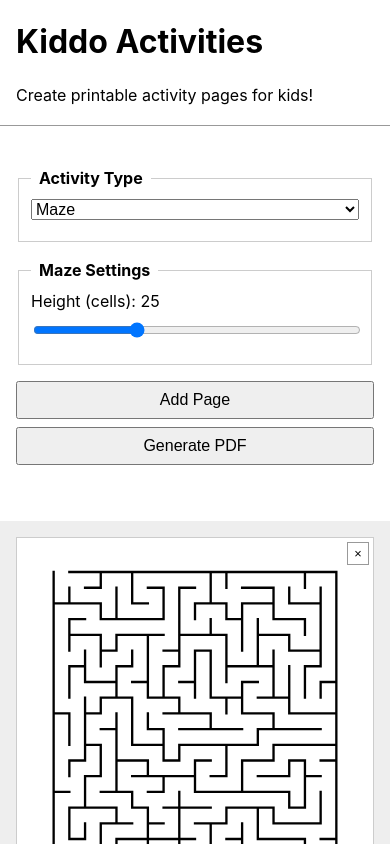
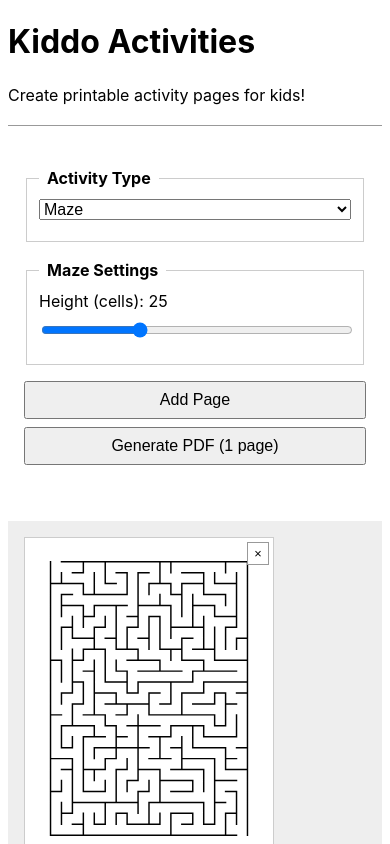
Before and after one commit to johnellmore/kiddo-activities, a plain HTML site: page index.html in a window 390 px wide. Both pictures are taken after a click on the button "Add Page". Shown: the top 844 px of the page. Drawn offline with Linux system fonts and the light colour scheme.

Commit message:
further visual/functional tweaks

```diff
--- a/index.html
+++ b/index.html
@@ -18,6 +18,7 @@
     body {
       margin: 0;
       background-color: white;
+      padding: 0 2em;
     }
 
     p {
@@ -26,9 +27,9 @@
 
     .intro {
       box-sizing: border-box;
-      max-width: 1000px;
-      margin: 0 auto 1.5em;
-      padding: 1em;
+      width: 100%;
+      margin: 0 0 1.5em 0;
+      padding: 1em 0;
       border-bottom: 1px solid #999;
     }
 
@@ -43,19 +44,19 @@
     .interface {
       display: flex;
       flex-wrap: wrap;
-      max-width: 1000px;
-      margin: auto;
+      width: 100%;
     }
 
     .interface .controls {
       box-sizing: border-box;
-      flex: 1 0 200px;
+      width: 300px;
+      flex-shrink: 0;
       padding: 1em;
     }
 
     .interface .preview {
       box-sizing: border-box;
-      flex: 1 0 400px;
+      flex: 1;
       padding: 1em;
     }
 
@@ -109,7 +110,7 @@
     }
 
     .page-thumbnail {
-      width: calc(33.333% - 1em);
+      width: 250px;
       margin: 0.5em;
       background-color: white;
       border: 1px solid #ccc;
@@ -149,23 +150,16 @@
 
     /* Mobile responsiveness */
     @media (max-width: 600px) {
+      body {
+        padding: 0 0.5em;
+      }
+
       .interface {
         flex-direction: column;
       }
 
-      .interface .controls,
-      .interface .preview {
-        flex: 1 1 auto;
-      }
-
-      .page-thumbnail {
-        width: calc(50% - 1em);
-      }
-    }
-
-    @media (max-width: 400px) {
-      .page-thumbnail {
-        width: calc(100% - 1em);
+      .interface .controls {
+        width: 100%;
       }
     }
   </style>
@@ -257,13 +251,27 @@
         type: type,
         svg: svg
       };
-      state.pages.push(page);
+      state.pages.unshift(page);  // Prepend instead of append
       renderPreview();
+      updatePrintButton();
     }
 
     function deletePage(id) {
       state.pages = state.pages.filter(page => page.id !== id);
       renderPreview();
+      updatePrintButton();
+    }
+
+    function updatePrintButton() {
+      const printBtn = document.getElementById('print-btn');
+      const count = state.pages.length;
+      if (count === 0) {
+        printBtn.textContent = 'Generate PDF';
+      } else if (count === 1) {
+        printBtn.textContent = 'Generate PDF (1 page)';
+      } else {
+        printBtn.textContent = `Generate PDF (${count} pages)`;
+      }
     }
 
     function renderPreview() {
@@ -326,10 +334,17 @@
     sliders.forEach(({ id, valueId }) => {
       const slider = document.getElementById(id);
       const valueDisplay = document.getElementById(valueId);
+
+      // Sync display with actual slider value on page load
+      valueDisplay.textContent = slider.value;
+
       slider.addEventListener('input', () => {
         valueDisplay.textContent = slider.value;
       });
     });
+
+    // Initialize print button text
+    updatePrintButton();
 
     // ============================================================================
     // ADD PAGE BUTTON
@@ -681,7 +696,6 @@
       const PAGE_WIDTH = 612;
       const PAGE_HEIGHT = 792;
       const MARGIN = 54; // 0.75 inch margins
-      const STROKE_WIDTH = 4;
 
       // Calculate available space
       const availableWidth = PAGE_WIDTH - (2 * MARGIN);
@@ -689,6 +703,10 @@
 
       // Calculate cell size based on height
       const cellSize = Math.floor(availableHeight / heightInCells);
+
+      // Calculate border width proportional to cell size
+      // At cell size 30, border width is 4 (ratio: 4/30 = 2/15)
+      const STROKE_WIDTH = cellSize * 2 / 15;
 
       // Calculate width based on available space
       const widthInCells = Math.floor(availableWidth / cellSize);
```
Also changed, not shown: 2 other files.
